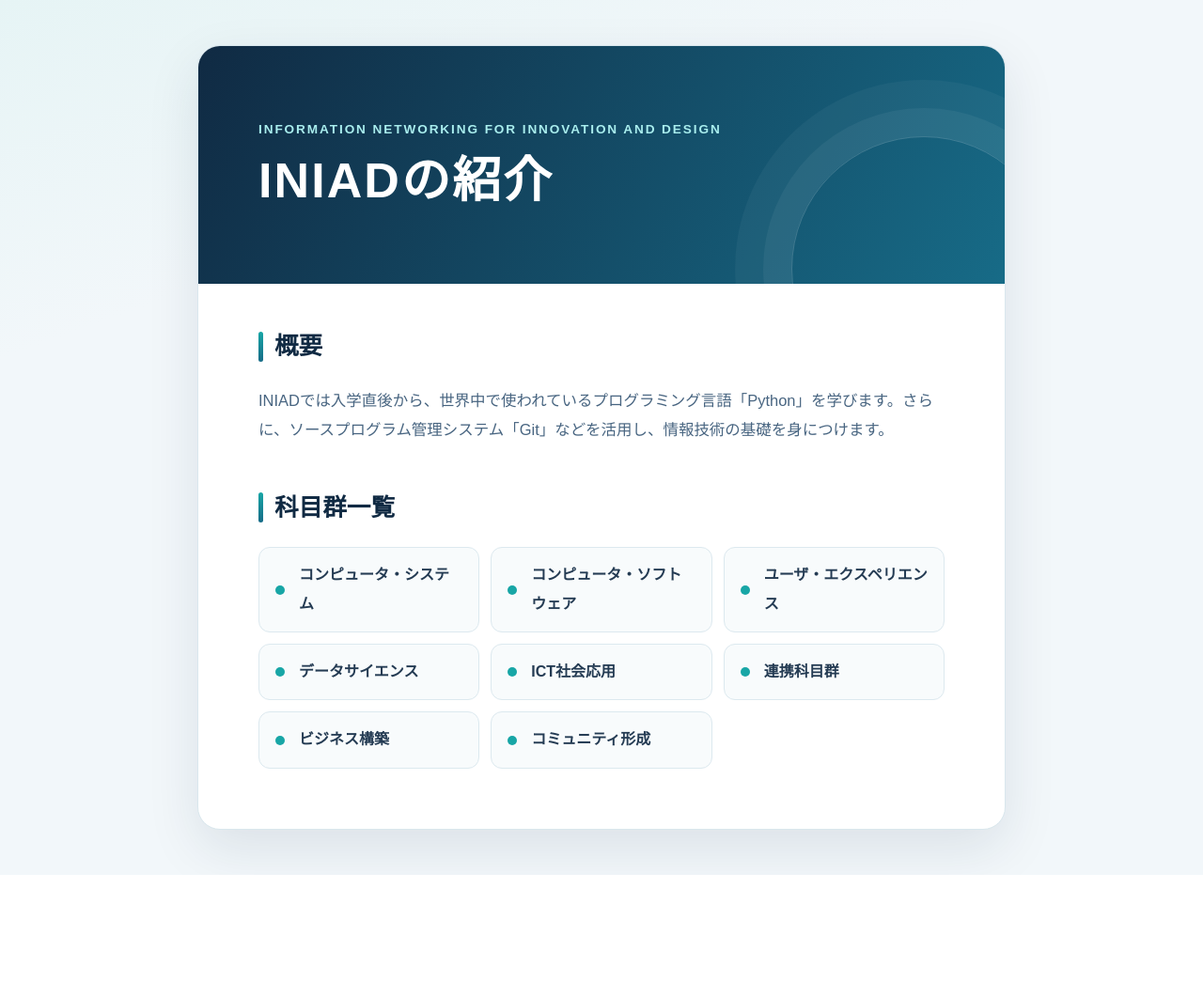
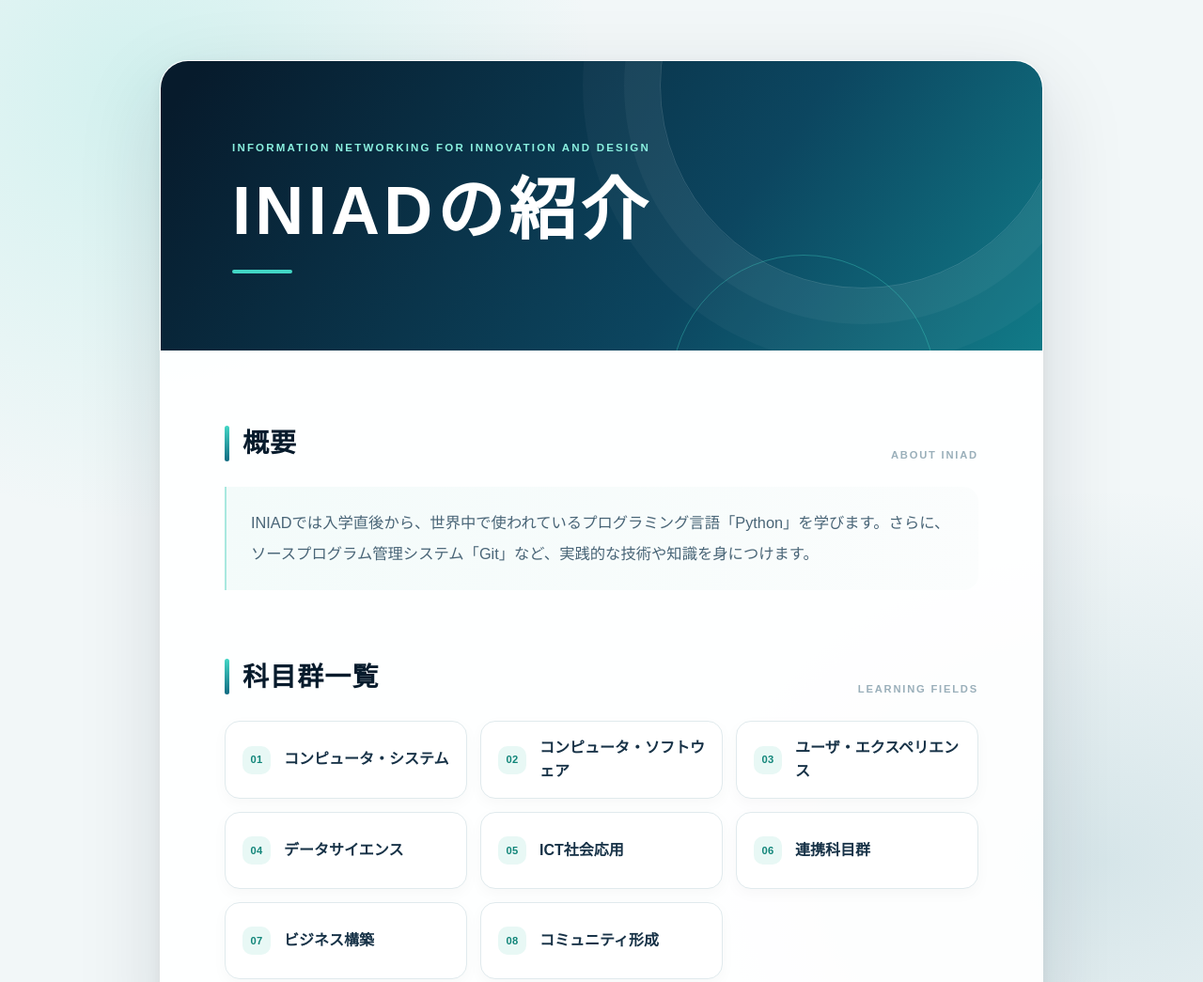
Before and after one commit to Riku880/iniad-intro, a plain HTML site: page index.html in a window 1280 px wide. Shown: the top 1045 px of the page at 94% size. Before the commit the page ends 931 px from the top, so only its background shows below. Drawn offline with Linux system fonts and the light colour scheme.

Commit message:
Refresh INIAD introduction page styling

```diff
--- a/index.html
+++ b/index.html
@@ -3,29 +3,30 @@
   <head>
     <meta charset="utf-8">
     <meta name="viewport" content="width=device-width, initial-scale=1">
-    <meta name="theme-color" content="#102a43">
+    <meta name="theme-color" content="#071b2c">
     <title>INIADの紹介</title>
     <style>
       :root {
         color-scheme: light;
-        --navy: #102a43;
-        --blue: #176b87;
-        --teal: #18a6a6;
-        --ink: #243b53;
-        --muted: #627d98;
+        --navy: #071b2c;
+        --blue: #116b82;
+        --teal: #42d6c5;
+        --ink: #173247;
+        --muted: #60798b;
         --surface: #ffffff;
-        --background: #f2f7fa;
+        --background: #f2f7f8;
       }
 
-      * {
-        box-sizing: border-box;
-      }
+      * { box-sizing: border-box; }
 
       body {
         min-height: 100vh;
         margin: 0;
-        padding: 48px 20px;
-        background: linear-gradient(160deg, #e6f4f5 0, var(--background) 360px);
+        padding: clamp(20px, 5vw, 64px) 20px;
+        background:
+          radial-gradient(ellipse at 12% 8%, rgb(66 214 197 / 18%), transparent 30rem),
+          radial-gradient(ellipse at 92% 78%, rgb(17 107 130 / 12%), transparent 32rem),
+          var(--background);
         color: var(--ink);
         font-family: "Noto Sans JP", "Hiragino Kaku Gothic ProN", "Yu Gothic", sans-serif;
         font-size: 16px;
@@ -33,145 +34,209 @@
       }
 
       main {
-        width: min(100%, 860px);
+        position: relative;
+        width: min(100%, 940px);
         margin: 0 auto;
-        padding: clamp(28px, 6vw, 64px);
+        padding: clamp(24px, 6vw, 68px);
         overflow: hidden;
-        background: var(--surface);
-        border: 1px solid #d9e7ed;
-        border-radius: 24px;
-        box-shadow: 0 20px 55px rgb(16 42 67 / 10%);
+        background: rgb(255 255 255 / 92%);
+        border: 1px solid rgb(255 255 255 / 90%);
+        border-radius: 30px;
+        box-shadow: 0 30px 90px rgb(7 27 44 / 13%), 0 4px 14px rgb(7 27 44 / 5%);
       }
 
       header {
         position: relative;
-        margin: calc(clamp(28px, 6vw, 64px) * -1);
-        margin-bottom: 42px;
-        padding: clamp(42px, 8vw, 76px) clamp(28px, 6vw, 64px);
+        isolation: isolate;
+        display: flex;
+        min-height: 300px;
+        flex-direction: column;
+        justify-content: flex-end;
+        margin: calc(clamp(24px, 6vw, 68px) * -1);
+        margin-bottom: clamp(42px, 7vw, 72px);
+        padding: clamp(38px, 8vw, 82px) clamp(28px, 7vw, 76px);
         overflow: hidden;
-        background: linear-gradient(120deg, var(--navy), var(--blue));
+        background: linear-gradient(125deg, #071b2c 4%, #0c4660 63%, #117b88 100%);
         color: #fff;
       }
 
+      header::before,
       header::after {
         position: absolute;
-        right: -55px;
-        bottom: -125px;
-        width: 280px;
-        height: 280px;
-        border: 1px solid rgb(255 255 255 / 18%);
+        z-index: -1;
+        border: 1px solid rgb(255 255 255 / 15%);
         border-radius: 50%;
-        box-shadow: 0 0 0 30px rgb(255 255 255 / 5%), 0 0 0 60px rgb(255 255 255 / 4%);
         content: "";
       }
 
+      header::before {
+        top: -190px;
+        right: -25px;
+        width: 430px;
+        height: 430px;
+        box-shadow: 0 0 0 38px rgb(255 255 255 / 4%), 0 0 0 82px rgb(255 255 255 / 3%);
+      }
+
+      header::after {
+        right: 12%;
+        bottom: -180px;
+        width: 280px;
+        height: 280px;
+        border-color: rgb(66 214 197 / 35%);
+      }
+
       .eyebrow {
-        margin: 0 0 8px;
-        color: #a9eeee;
-        font-size: 0.85rem;
-        font-weight: 700;
-        letter-spacing: 0.14em;
+        margin: 0 0 12px;
+        color: #8af0df;
+        font-size: 0.72rem;
+        font-weight: 800;
+        letter-spacing: 0.19em;
       }
 
       h1 {
         position: relative;
-        z-index: 1;
         margin: 0;
-        font-size: clamp(2rem, 6vw, 3.25rem);
-        line-height: 1.3;
-        letter-spacing: 0.04em;
+        font-size: clamp(2.35rem, 7vw, 4.5rem);
+        font-weight: 800;
+        letter-spacing: 0.06em;
+        line-height: 1.2;
       }
 
-      section + section {
-        margin-top: 42px;
+      h1::after {
+        display: block;
+        width: 64px;
+        height: 4px;
+        margin-top: 20px;
+        border-radius: 99px;
+        background: var(--teal);
+        content: "";
       }
+
+      section + section { margin-top: clamp(42px, 7vw, 66px); }
 
       h2 {
         display: flex;
         align-items: center;
-        gap: 12px;
-        margin: 0 0 18px;
+        gap: 14px;
+        margin: 0 0 20px;
         color: var(--navy);
-        font-size: clamp(1.25rem, 3vw, 1.6rem);
+        font-size: clamp(1.35rem, 3vw, 1.75rem);
+        font-weight: 800;
+        letter-spacing: 0.04em;
       }
 
       h2::before {
         width: 5px;
-        height: 1.25em;
+        height: 1.35em;
         border-radius: 99px;
-        background: linear-gradient(var(--teal), var(--blue));
+        background: linear-gradient(180deg, var(--teal), var(--blue));
         content: "";
       }
 
-      p {
-        margin: 0;
+      h2::after {
+        align-self: flex-end;
+        margin: 0 0 3px auto;
+        color: #9aafba;
+        font-size: 0.7rem;
+        font-weight: 700;
+        letter-spacing: 0.16em;
       }
 
+      section[aria-labelledby="overview-title"] h2::after { content: "ABOUT INIAD"; }
+      section[aria-labelledby="courses-title"] h2::after { content: "LEARNING FIELDS"; }
+      p { margin: 0; }
+
       .overview {
-        color: #486581;
-        font-size: 1.03rem;
+        padding: 22px 26px;
+        border-left: 2px solid #a9e8df;
+        border-radius: 0 16px 16px 0;
+        background: linear-gradient(100deg, #f3fbfa, #fbfdfd);
+        color: #496577;
+        font-size: 1.02rem;
+        line-height: 2;
       }
 
       ul {
         display: grid;
-        grid-template-columns: repeat(auto-fit, minmax(min(100%, 220px), 1fr));
-        gap: 12px;
+        grid-template-columns: repeat(auto-fit, minmax(min(100%, 235px), 1fr));
+        gap: 14px;
         margin: 0;
         padding: 0;
         list-style: none;
+        counter-reset: course;
       }
 
       li {
         position: relative;
-        padding: 14px 16px 14px 42px;
-        border: 1px solid #dce9ef;
-        border-radius: 12px;
-        background: #f8fbfc;
+        display: flex;
+        min-height: 82px;
+        align-items: center;
+        padding: 16px 18px 16px 62px;
+        border: 1px solid #e0eaed;
+        border-radius: 16px;
+        background: #fff;
+        box-shadow: 0 5px 16px rgb(7 27 44 / 3%);
         color: var(--ink);
-        font-weight: 600;
-        transition: border-color 160ms ease, background-color 160ms ease, transform 160ms ease;
+        font-weight: 700;
+        line-height: 1.55;
+        counter-increment: course;
+        transition: transform 180ms ease, border-color 180ms ease, box-shadow 180ms ease, background 180ms ease;
       }
 
       li::before {
         position: absolute;
-        top: 50%;
-        left: 17px;
-        width: 10px;
-        height: 10px;
-        border-radius: 50%;
-        background: var(--teal);
-        content: "";
-        transform: translateY(-50%);
+        left: 18px;
+        display: grid;
+        width: 30px;
+        height: 30px;
+        place-items: center;
+        border-radius: 10px;
+        background: #e8f8f5;
+        color: #118579;
+        content: counter(course, decimal-leading-zero);
+        font-size: 0.7rem;
+        font-weight: 800;
+        letter-spacing: 0.02em;
+      }
+
+      li::after {
+        position: absolute;
+        right: 18px;
+        color: #9cb2bd;
+        content: "↗";
+        font-size: 0.9rem;
+        opacity: 0;
+        transform: translate(-4px, 4px);
+        transition: opacity 180ms ease, transform 180ms ease;
       }
 
       li:hover {
-        transform: translateY(-2px);
-        border-color: #8bd6d3;
-        background: #f0fbfa;
+        transform: translateY(-4px);
+        border-color: #9bded5;
+        background: #fbfffe;
+        box-shadow: 0 14px 28px rgb(7 80 83 / 9%);
       }
 
+      li:hover::after { opacity: 1; transform: translate(0, 0); }
+
       @media (max-width: 520px) {
-        body {
-          padding: 20px 12px;
+        body { padding: 14px 10px; }
+        main { padding: 24px 20px; border-radius: 22px; }
+        header {
+          min-height: 250px;
+          margin: -24px -20px 38px;
+          padding: 42px 24px;
         }
-
-        main {
-          border-radius: 18px;
-        }
-
-        header {
-          margin-bottom: 32px;
-        }
-
-        section + section {
-          margin-top: 32px;
-        }
+        .eyebrow { max-width: 270px; font-size: 0.62rem; line-height: 1.7; }
+        .overview { padding: 18px; }
+        section + section { margin-top: 42px; }
+        ul { grid-template-columns: 1fr; gap: 10px; }
+        li { min-height: 70px; }
+        h2::after { font-size: 0.58rem; }
       }
 
       @media (prefers-reduced-motion: reduce) {
-        *,
-        *::before,
-        *::after {
+        *, *::before, *::after {
           scroll-behavior: auto !important;
           transition-duration: 0.01ms !important;
         }
@@ -187,7 +252,7 @@
 
       <section aria-labelledby="overview-title">
         <h2 id="overview-title">概要</h2>
-        <p class="overview">INIADでは入学直後から、世界中で使われているプログラミング言語「Python」を学びます。さらに、ソースプログラム管理システム「Git」などを活用し、情報技術の基礎を身につけます。</p>
+        <p class="overview">INIADでは入学直後から、世界中で使われているプログラミング言語「Python」を学びます。さらに、ソースプログラム管理システム「Git」など、実践的な技術や知識を身につけます。</p>
       </section>
 
       <section aria-labelledby="courses-title">
```
